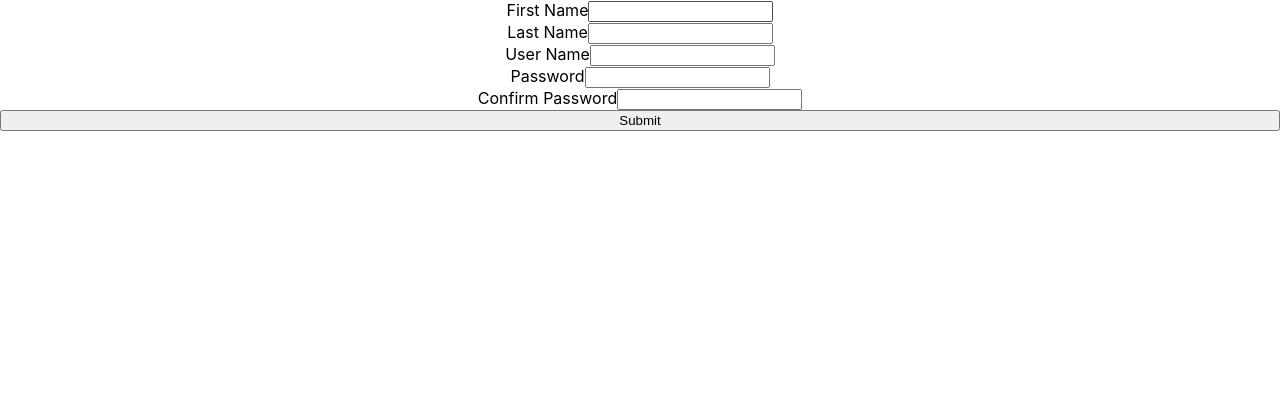
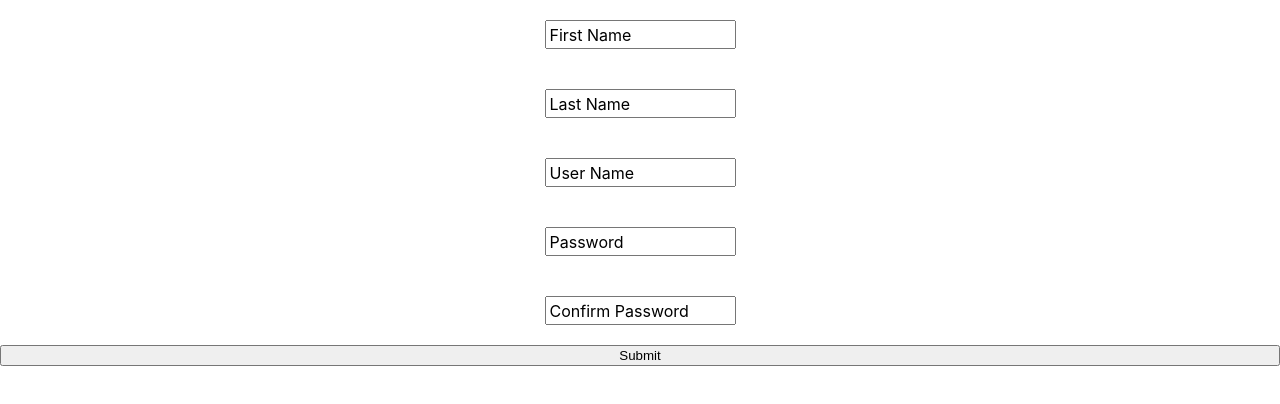
Before and after one commit to HarshRohila/fullstack-practice, a React (Create React App) app in the folder react-frontend/: page / in a window 1280 px wide. Shown: the top 404 px of the page. Built offline with nearby package versions, Linux system fonts and the light colour scheme.

Commit message:
added styles for input

```diff
--- a/react-frontend/src/components/TextInput/component.js
+++ b/react-frontend/src/components/TextInput/component.js
@@ -1,4 +1,5 @@
 import React from 'react';
+import './style.scss';
 
 class TextInput extends React.Component {
     constructor(props) {
@@ -20,7 +21,8 @@ class TextInput extends React.Component {
 
     render() {
         return (
-            <label> {this.props.label}
+            <label className="text-input">
+                <span>{this.props.label}</span>
                 <input type={this.props.type ? this.props.type : 'text'} name={this.name} value={this.props.value} onChange={this.props.onChange}></input>
             </label>
         );
--- /dev/null
+++ b/react-frontend/src/components/TextInput/style.scss
@@ -0,0 +1,14 @@
+$padding: 5px;
+
+.text-input {
+    position: relative;
+    margin: 20px;
+    span {
+        position: absolute;
+        top: $padding;
+        transform: translate($padding);
+    }
+    input {
+        padding: $padding;
+    }
+}
```
